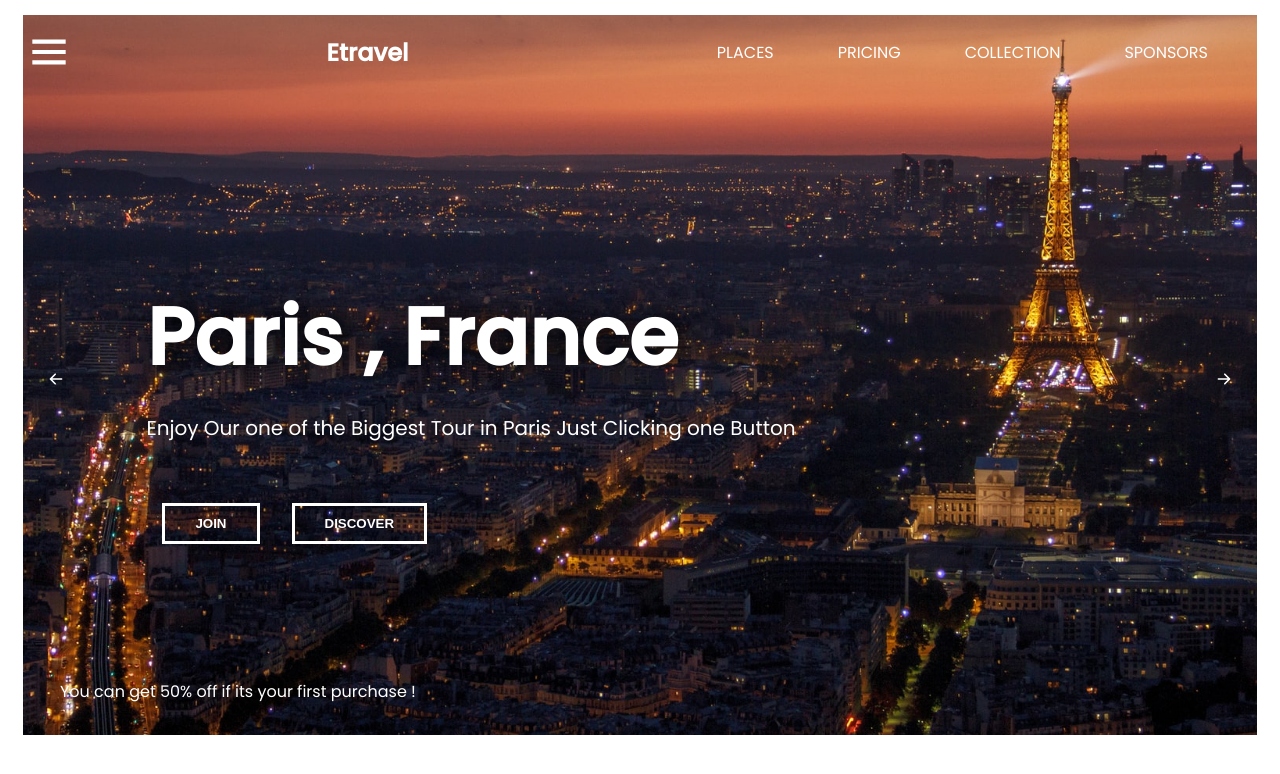
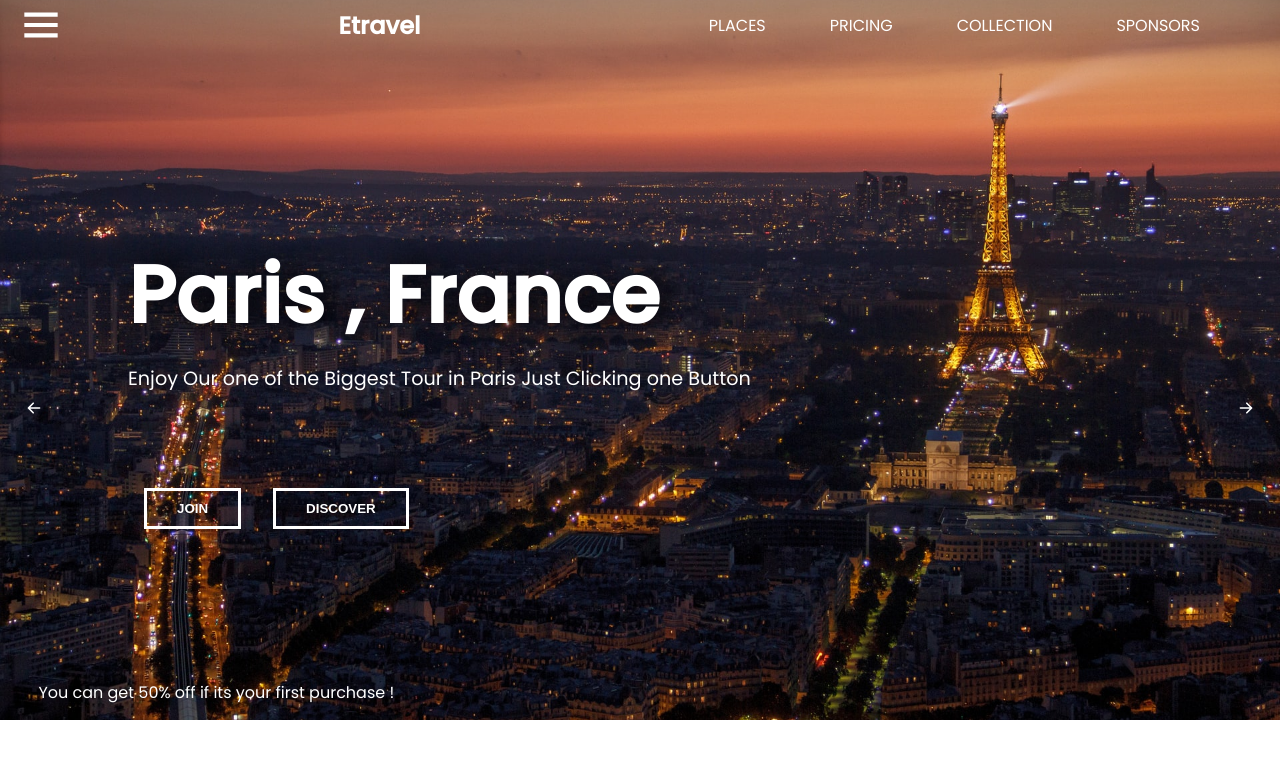
Before and after one commit to jenil97/react-scss, a React (Create React App) app: page / in a window 1280 px wide. Shown: the top 774 px of the page. Built offline with nearby package versions, Linux system fonts and the light colour scheme; a web font is replaced by a local one.

Commit message:
feat : Slider

```diff
--- a/src/App.js
+++ b/src/App.js
@@ -3,6 +3,7 @@ import Header from "./components/Header";
 import { Routes, Route } from "react-router-dom";
 import Section from "./components/Section";
 import { Data } from "./Data";
+import './App.scss'
 
 const App = () => {
   return (
--- a/src/App.scss
+++ b/src/App.scss
@@ -3,3 +3,7 @@
     padding: 0;
     box-sizing: border-box;
 }
+
+body {
+    margin: 0;
+}
--- a/src/Data.js
+++ b/src/Data.js
@@ -33,3 +33,36 @@ export const Data = [
     className: "data-items",
   },
 ];
+
+export const Menu = [
+  {
+    text: "Home",
+    path: "/",
+    className: "menu-data",
+  },
+  {
+    text: "Gallery",
+    path: "/gallery",
+    className: "menu-data",
+  },
+  {
+    text: "Sign In",
+    path: "/signin",
+    className: "menu-data",
+  },
+  {
+    text: "Sign Up",
+    path: "/signup",
+    className: "menu-data",
+  },
+  {
+    text: "About",
+    path: "/about",
+    className: "menu-data",
+  },
+  {
+    text: "History",
+    path: "/history",
+    className: "menu-data",
+  },
+];
--- a/src/components/Header.jsx
+++ b/src/components/Header.jsx
@@ -1,15 +1,22 @@
-import React from "react";
+import React, { useState } from "react";
 import { BiMenu } from "react-icons/bi";
 import { Link } from "react-router-dom";
 
 import "../styles/Header.scss";
+import { Menu } from "../Data";
 
 const Header = () => {
+  const [openMenu, setOpenMenu] = useState(false);
+
+  const showMenu = () => {
+    setOpenMenu(!openMenu);
+  };
+
   return (
     <div className="header">
       <nav className="nav-container">
         <div className="menu">
-          <BiMenu className="menu-icon" />
+          <BiMenu className="menu-icon" onClick={showMenu} />
         </div>
 
         <div className="logo">
@@ -33,6 +40,22 @@ const Header = () => {
           </ul>
         </div>
       </nav>
+
+      <nav className={openMenu ? 'slider active' : 'slider'}>
+        <ul onClick={showMenu} className="ul-items">
+          {Menu.map((item, index) => {
+            return (
+              <div key={index} className="container">
+                <li className={item.className}>
+                  <Link to={item.path}>
+                    {item.text}
+                  </Link>
+                </li>
+              </div>
+            )
+          })}
+        </ul>
+      </nav>
     </div>
   );
 };
--- a/src/components/Section.jsx
+++ b/src/components/Section.jsx
@@ -1,26 +1,34 @@
 import React, { useState } from "react";
 import { Data } from "../Data";
 import "../styles/Section.scss";
-import { HiArrowRight, HiArrowLeft } from 'react-icons/hi'
+import { HiArrowRight, HiArrowLeft } from "react-icons/hi";
 
 const Section = ({ slides }) => {
   const [first, setFirst] = useState(0);
 
   const length = slides.length;
 
+  const nextSlide = () => {
+    setFirst(first === length - 1 ? 0 : first + 1);
+  };
+
+  const prevSlide = () => {
+    setFirst(first === length - 0 ? length - 1 : first - 1);
+  };
+
   return (
     <section>
       <div className="slide">
-        <HiArrowLeft className="back" />
-        <HiArrowRight className="forward"/>
+        <HiArrowLeft onClick={prevSlide} className="back" />
+        <HiArrowRight onClick={nextSlide} className="forward" />
         {Data.map((item, index) => {
           return (
-            <div className={item.className}>
+            <div key={index} className={item.className}>
               <div className={index === first ? "slides active" : "slides"}>
                 {index === first && (
                   <div>
                     <img src={item.image} alt="" />
-                    <p className="places">{item.text}</p>
+                    <p style={{marginTop: '10px'}} className="places">{item.text}</p>
                     <p className="status">{item.status}</p>
 
                     <div className="buttons">
--- a/src/styles/Header.scss
+++ b/src/styles/Header.scss
@@ -6,6 +6,7 @@
     position: absolute;
     width: 100%;
     z-index: 100;
+    font-family: $font-poppins
 }
 
 .nav-container {
@@ -44,3 +45,46 @@
         text-transform: uppercase;
     }
 }
+
+.slider {
+    display: grid;
+    align-items: center;
+    position: fixed;
+    justify-content: center;
+    width: 100%;
+    height: 100vh;
+    background-color: rgba(5, 4, 4, 0.966);
+    top: -100%;
+    transition: 1s ease-in-out;
+}
+
+.slider.active {
+    top: 0;
+    transition: 1s ease-in-out;
+}
+
+.container {
+    align-items: center;
+    text-align: center;
+}
+
+.ul-items {
+    display: grid;
+    grid-template-columns: repeat(3, 1fr);
+    gap: 2rem;
+
+    li {
+        padding: 60px;
+        list-style: none;
+        border: 1px solid $main-color;
+
+        a {
+            text-decoration: none;
+            color: $main-color;
+            text-transform: uppercase;
+            font-size: 30px;
+            text-shadow: 5px 0px 5px $main-color;
+            letter-spacing: 2px;
+        }
+    }
+}
--- a/src/styles/Section.scss
+++ b/src/styles/Section.scss
@@ -4,13 +4,12 @@
 
 section {
     height: 90vh;
-    margin: 15px;
     overflow: hidden;
     font-family: $font-poppins;
 }
 
 .slide {
-    @include flex-center;
+    align-items: center;
     justify-content: center;
     width: 100%;
     position: relative;
@@ -18,7 +17,7 @@ section {
 
 .slides {
     img {
-        width: 1500px;
+        width: 100%;
         height: 90vh;
         object-fit: cover;
     }
@@ -28,16 +27,16 @@ section {
         font-size: 5rem;
         color: $main-color;
         left: 10%;
-        top: 25%;
+        top: 31%;
         color: $main-color;
         font-weight: 900;
         text-shadow: 10px 0px 30px $header-color;
     }
     .status {
         position: absolute;
-        top: 52%;
+        top: 50%;
         left: 10%;
-        font-size: 20px;
+        font-size: 1.2rem;
         color: $main-color;
     }
 
@@ -52,6 +51,7 @@ section {
 .back {
     position: absolute;
     left: 2%;
+    top: 55%;
     color: $main-color;
     cursor: pointer;
 }
@@ -59,6 +59,7 @@ section {
 .forward {
     position: absolute;
     right: 2%;
+    top: 55%;
     color: $main-color;
     cursor: pointer;
 }
```
